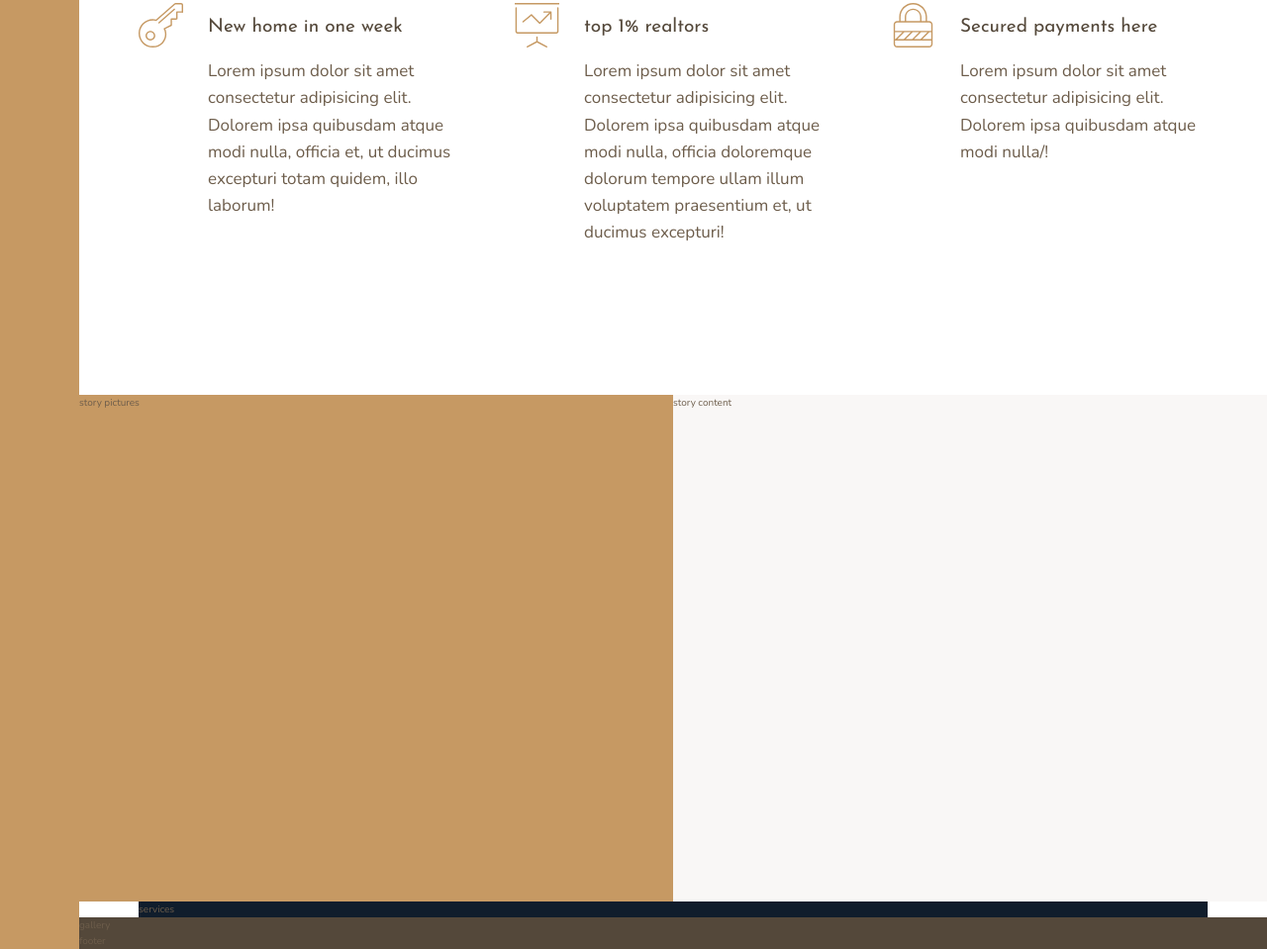
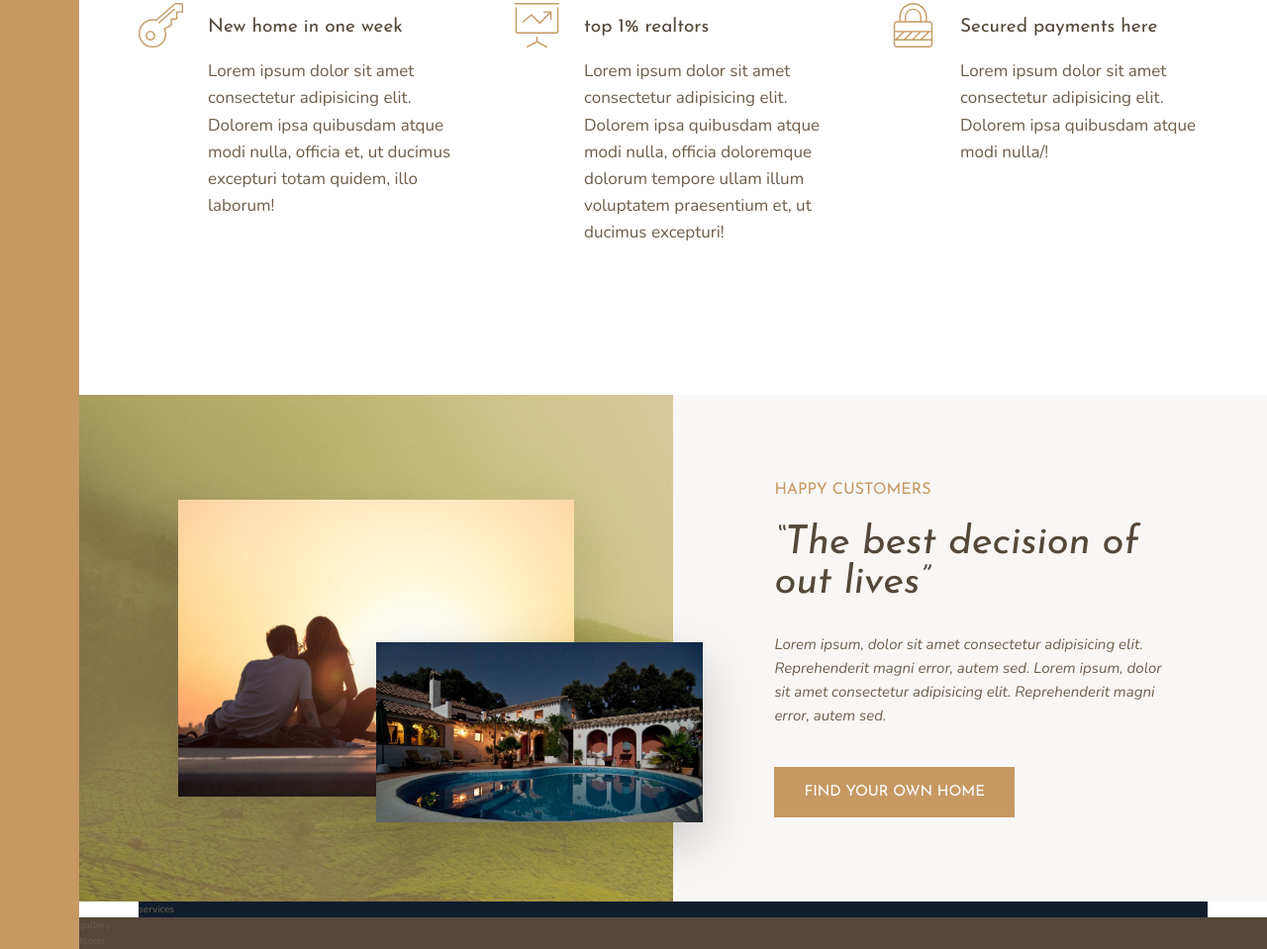
Before and after one commit to ghaidan92/project-svs, a website: page index.html in a window 1280 px wide. Shown: the part 1100-2059 px from the top of the page at 99% size. Drawn offline with nearby package versions, Linux system fonts and the light colour scheme.

Commit message:
completed the story section

```diff
--- a/index.html
+++ b/index.html
@@ -87,11 +87,18 @@
     </section>
 
     <div class="story__pictures">
-        story pictures
+        <img src="img/story-1.jpeg" alt="" class="story__img--1">
+        <img src="img/story-2.jpeg" alt="" class="story__img--2">
     </div>
 
     <div class="story__content">
-        story content
+        <h3 class="heading-3 mb-sm">Happy Customers</h3>
+        <h2 class="heading-2 heading-4--dark mb-md">&ldquo;The best decision of out lives&rdquo;</h2>
+        <p class="story__text">
+            Lorem ipsum, dolor sit amet consectetur adipisicing elit. Reprehenderit magni error, autem sed. Lorem ipsum,
+            dolor sit amet consectetur adipisicing elit. Reprehenderit magni error, autem sed.
+        </p>
+        <button class="btn">Find your own home</button>
     </div>
 
     <section class="services">
--- a/sass/_story.scss
+++ b/sass/_story.scss
@@ -3,10 +3,50 @@
     &__pictures {
         background-color: $color-primary;
         grid-column: full-start / col-end 4;
+        background-image: linear-gradient(rgba($color-primary, .5), rgba($color-primary, .5)), url('../img/back.jpg');
+        //overlay
+
+        display: grid;
+        grid-template-rows: repeat(6, 1fr);
+        grid-template-columns: repeat(6, 1fr);
+        align-items: center;
+    }
+
+    &__img--1 {
+        width: 100%;
+        grid-area: 2 / 2 / 6 / 6;
+        box-shadow: 0 2rem 5rem rgba(#000, .1);
+    }
+
+    &__img--2 {
+        width: 110%;
+        grid-area: 4 / 4 / 6 / 7;
+        z-index: 20;
+        box-shadow: 0 2rem 5rem rgba(#000, .2);
     }
 
     &__content {
         background-color: $color-grey-light-1;
         grid-column: col-start 5 / full-end;
+
+        padding: 6rem 8vw;
+
+        /*
+        FOR FLEXBOX;
+        display: flex;
+        flex-direction: column;
+        justify-content: center;
+        align-items: flex-start;
+        */
+
+        display: grid;
+        align-content: center;
+        justify-items: start;
+    }
+
+    &__text {
+        font-size: 1.5rem;
+        font-style: italic;
+        margin-bottom: 4rem;
     }
 }
--- a/sass/_typography.scss
+++ b/sass/_typography.scss
@@ -9,10 +9,19 @@
 
 .heading-2 {
     @extend %heading;
+    font-size: 4rem;
+    font-style: italic;
+    line-height: 1;
+
+    &--light {color: $color-grey-light-1; }
+    &--dark {color: $color-grey-dark-1; }
 }
 
 .heading-3 {
     @extend %heading;
+    font-size: 1.6rem;
+    color: $color-primary;
+    text-transform: uppercase;
 }
 
 .heading-4 {
@@ -22,3 +31,25 @@
     &--light {color: $color-grey-light-1; }
     &--dark {color: $color-grey-dark-1; }
 }
+
+.btn {
+    background-color: $color-primary;
+    color: #fff;
+    border: none;
+    border-radius: 0;
+    font-family: $font-display;
+    font-size: 1.5rem;
+    text-transform: uppercase;
+    padding: 1.8rem 3rem;
+    cursor: pointer;
+    transition: all .2s;
+
+    &:hover {
+        background-color: $color-primary-dark;
+    }
+}
+
+.mb-sm { margin-bottom: 2rem; }
+.mb-md { margin-bottom: 3rem; }
+.mb-lg { margin-bottom: 4rem; }
+.mb-hg { margin-bottom: 8rem; }
```
Also changed, not shown: css/style.css.
